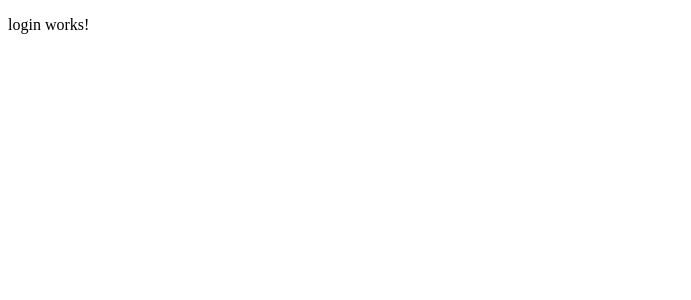
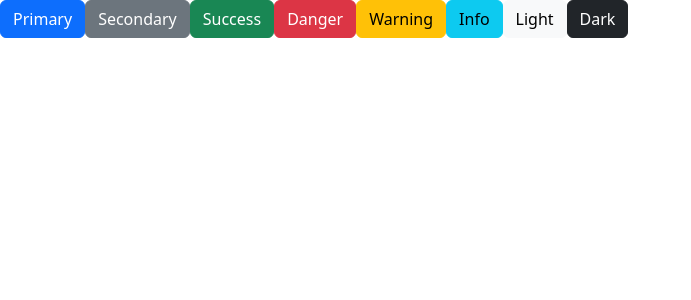
Before and after one commit to BokiMembax/project-x, an Angular app in the folder webApp/projectXApp/: page /login in a window 1280 px wide. Shown: the top 300 px of the page, without its empty margins (0-691 px from the left). Built offline with nearby package versions, Linux system fonts and the light colour scheme.

Commit message:
Added bootstrap in the project

```diff
--- a/webApp/projectXApp/angular.json
+++ b/webApp/projectXApp/angular.json
@@ -25,6 +25,7 @@
               "src/assets"
             ],
             "styles": [
+              "./node_modules/bootstrap/dist/css/bootstrap.css",
               "src/styles.css"
             ],
             "scripts": []
--- a/webApp/projectXApp/package.json
+++ b/webApp/projectXApp/package.json
@@ -18,6 +18,7 @@
     "@angular/platform-browser": "^17.3.0",
     "@angular/platform-browser-dynamic": "^17.3.0",
     "@angular/router": "^17.3.0",
+    "bootstrap": "^5.3.3",
     "rxjs": "~7.8.0",
     "tslib": "^2.3.0",
     "zone.js": "~0.14.3"
--- a/webApp/projectXApp/src/app/auth/login/login.component.html
+++ b/webApp/projectXApp/src/app/auth/login/login.component.html
@@ -1 +1,8 @@
-<p>login works!</p>
+<button type="button" class="btn btn-primary">Primary</button>
+<button type="button" class="btn btn-secondary">Secondary</button>
+<button type="button" class="btn btn-success">Success</button>
+<button type="button" class="btn btn-danger">Danger</button>
+<button type="button" class="btn btn-warning">Warning</button>
+<button type="button" class="btn btn-info">Info</button>
+<button type="button" class="btn btn-light">Light</button>
+<button type="button" class="btn btn-dark">Dark</button>
```
Also changed, not shown: 1 other file (tests, documents, lock files or other folders).
